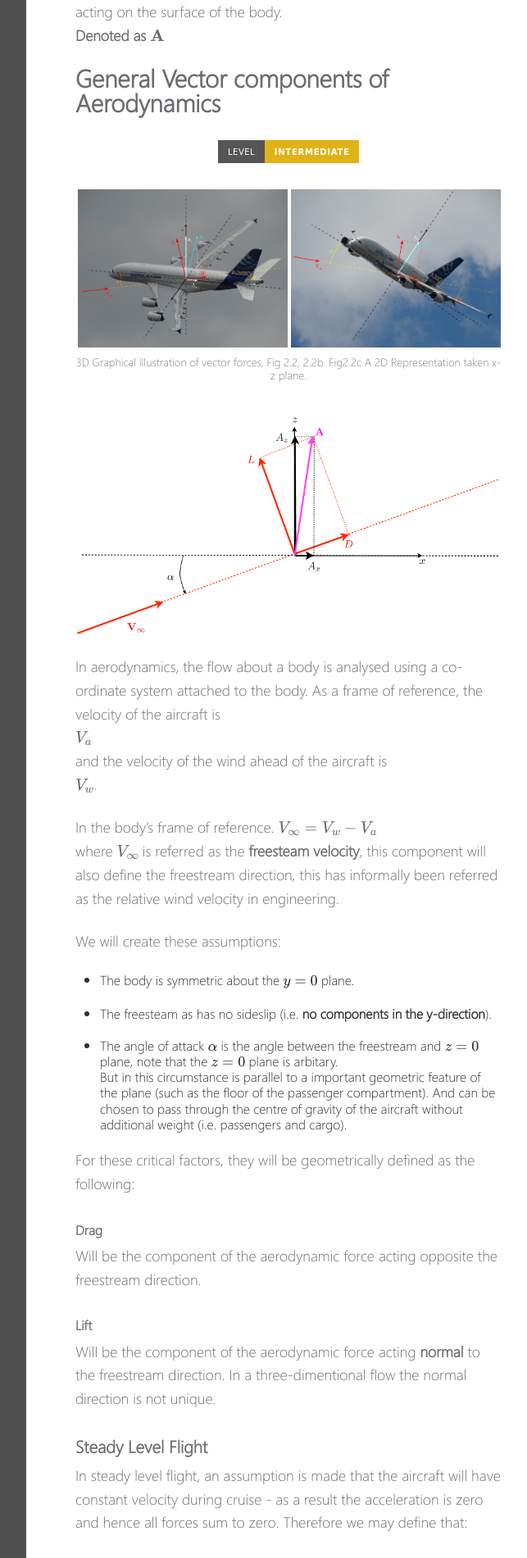
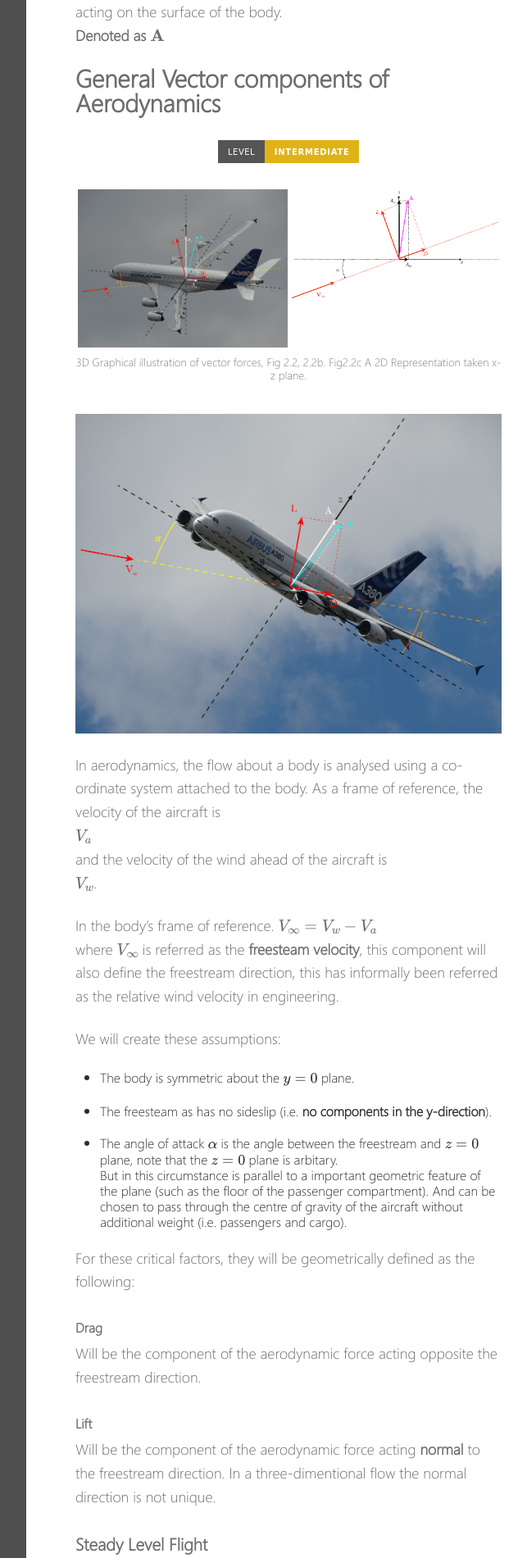
Before and after one commit to EXYZED/AerodynamicalCollective, a Jekyll site: the page built from _posts/2019-06-01-Aerodynamic-Physics.md, in a window 1280 px wide. Shown: the part 1943-3844 px from the top of the page at 82% size, without its empty margins (608-1251 px from the left). Built offline with Jekyll 4.4.1, drawn with Linux system fonts in a browser that asks for light colours; formulas are drawn with MathJax 3; some of the changed text lies outside the part shown.

Commit message:
Update 2019-06-01-Aerodynamic-Physics.md

```diff
--- a/_posts/2019-06-01-Aerodynamic-Physics.md
+++ b/_posts/2019-06-01-Aerodynamic-Physics.md
@@ -65,11 +65,11 @@ The aerodynamic force is defined as the force generated by the fluid acting on t
 
 <figure class="half">
     <a href="/images/Diagrams/Fig2.2.png"><img src="/images/Diagrams/Fig2.2.png"></a>
-    <a href="/images/Diagrams/Fig2.2c.png"><img src="/images/Diagrams/Fig2.2b.png"></a>
+    <a href="/images/Diagrams/Fig2.2c.png"><img src="/images/Diagrams/Fig2.2c.png"></a>
     <figcaption>3D Graphical illustration of vector forces, Fig 2.2, 2.2b. Fig2.2c A 2D Representation taken x-z plane.</figcaption>
 </figure>
 
-![/images/Diagrams/Fig2.2b.png](/images/Diagrams/Fig2.2c.png)
+![/images/Diagrams/Fig2.2b.png](/images/Diagrams/Fig2.2b.png)
 
 In aerodynamics, the flow about a body is analysed using a co-ordinate system attached to the body. As a frame of reference, the velocity of the aircraft is
 $$V_a$$
```
